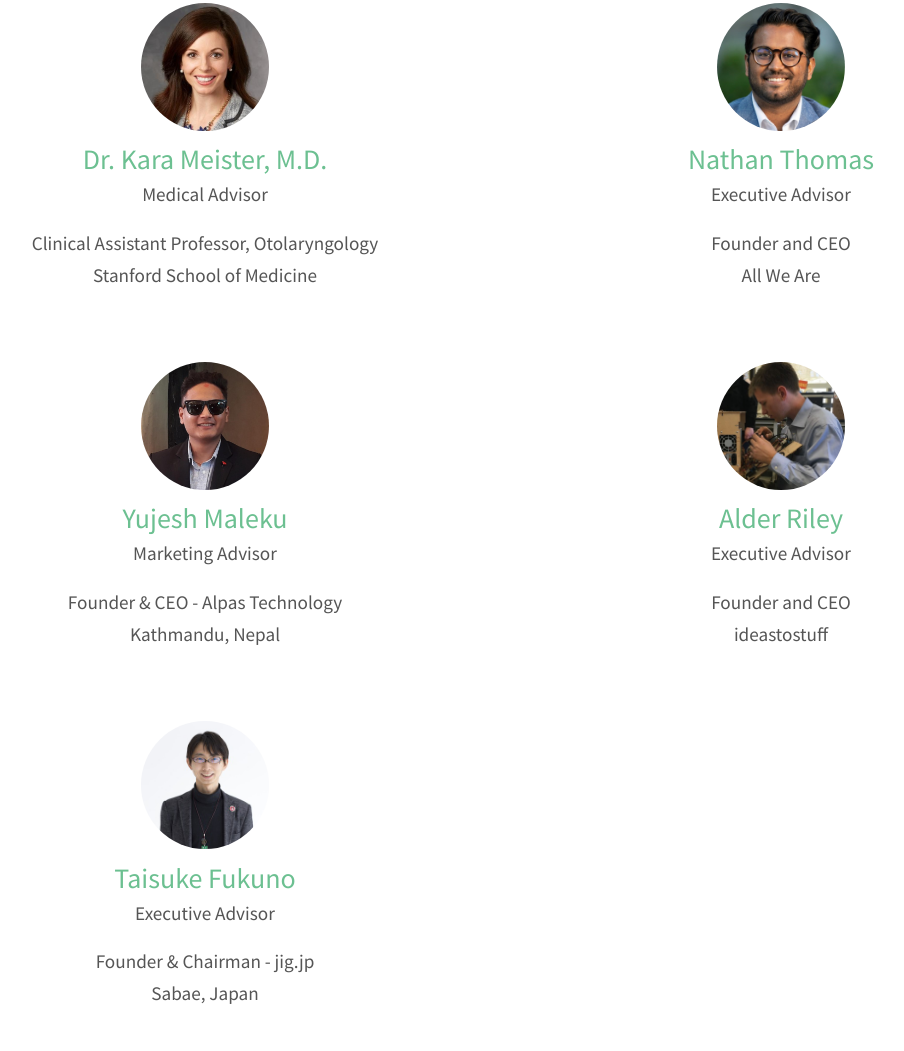
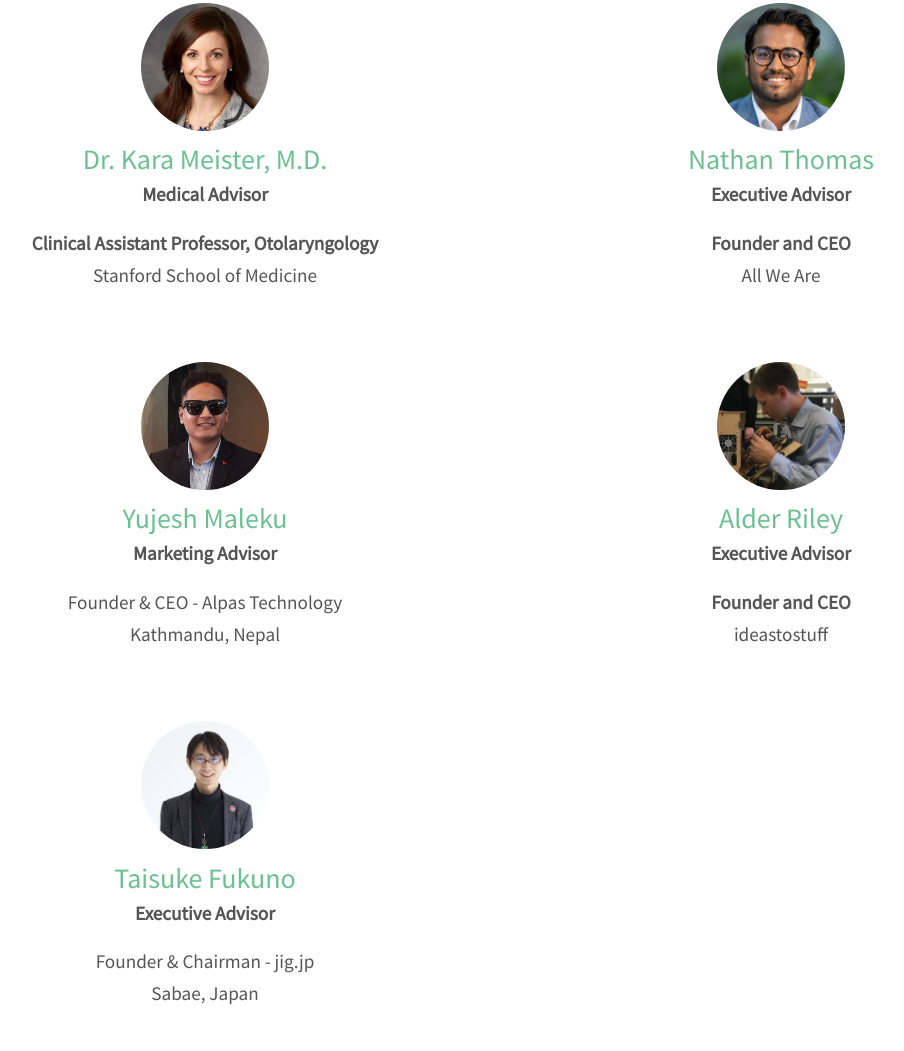
Before and after one commit to wabilasjad/virufy.github.io, a plain HTML site: page team.html in a window 1280 px wide. Shown: the part 1735-2786 px from the top of the page, without its empty margins (147-1051 px from the left). Drawn offline with Linux system fonts and the light colour scheme.

Commit message:
Bold all position titles

```diff
--- a/team.html
+++ b/team.html
@@ -77,7 +77,7 @@
 						</div>
 						<header>
 							<h3 itemprop="name" class="member-names green-highlight"><a href="https://www.linkedin.com/in/amilkhanzada" class="txt">Amil Khanzada</a></h3>
-							<h4 itemprop="jobTitle">Founder & CTO</h4>
+							<h4 itemprop="jobTitle"><strong>Founder & CTO</strong></h4>
 						</header>
 						<p>
 							<span itemprop="jobTitle">Artificial Intelligence Specialist</span><br>
@@ -93,7 +93,7 @@
 						</div>
 						<header>
 							<h3 itemprop="name" class="member-names green-highlight"><a href="https://www.linkedin.com/in/chaurasia/" class="txt">Chandan Chaurasia</a></h3>
-							<h4 itemprop="jobTitle">Chief Marketing Officer</h4>
+							<h4 itemprop="jobTitle"><strong>Chief Marketing Officer</strong></h4>
 						</header>
 						<p>
 								Advisor - Alpas Technology<br>
@@ -108,7 +108,7 @@
 					</div>
 					<header>
 						<h3 itemprop="name" class="member-names green-highlight"><a href="https://www.linkedin.com/in/nicole-perez6/" class="txt">Nikki Perez</a></h3>
-						<h4 itemprop="jobTitle">Clinical Research Lead</h4>
+						<h4 itemprop="jobTitle"><strong>Clinical Research Lead</strong></h4>
 					</header>
 					<p>
 						Clinical Operations Manager
@@ -123,7 +123,7 @@
 					</div>
 					<header>
 						<h3 itemprop="name" class="member-names green-highlight"><a href="https://www.linkedin.com/in/lisachionis/" class="txt">Lisa Chionis</a></h3>
-						<h4 itemprop="jobTitle">Medical Writing Lead</h4>
+						<h4 itemprop="jobTitle"><strong>Medical Writing Lead</strong></h4>
 					</header>
 					<p>
 						<span itemprop="hasCredential">BA Global Health (2019)</span>,
@@ -151,10 +151,10 @@
 					</div>
 					<header>
 						<h3 itemprop="name" class="member-names green-highlight"><a href="https://www.linkedin.com/in/kara-meister-200335110/" class="txt"><span itemprop="honorificPrefix">Dr.</span> Kara Meister, <span itemprop="honorificSuffix">M.D.</span></a></h3>
-						<h4 itemprop="jobTitle">Medical Advisor</h4>
+						<h4 itemprop="jobTitle"><strong>Medical Advisor</strong></h4>
 					</header>
 					<p>
-						<span itemprop="jobTitle">Clinical Assistant Professor, Otolaryngology</span><br>
+						<span itemprop="jobTitle"><strong>Clinical Assistant Professor, Otolaryngology</strong></span><br>
 						<span itemprop="worksFor">Stanford School of Medicine</span>
 					</p>
 				</article>
@@ -165,10 +165,10 @@
 					</div>
 					<header>
 						<h3 itemprop="name" class="member-names green-highlight"><a href="https://www.linkedin.com/in/namathom/" class="txt">Nathan Thomas</a></h3>
-						<h4 itemprop="jobTitle">Executive Advisor</h4>
+						<h4 itemprop="jobTitle"><strong>Executive Advisor</strong></h4>
 					</header>
 					<p>
-						<span itemprop="jobTitle">Founder and CEO	</span><br>
+						<span itemprop="jobTitle"><strong>Founder and CEO</strong></span><br>
 						<span itemprop="affiliation">All We Are</span>
 					</p>
 				</article>
@@ -179,7 +179,7 @@
 					</div>
 					<header>
 						<h3 class="member-names green-highlight"><a href="https://www.linkedin.com/in/er-yujesh-maleku-741862113/" class="txt">Yujesh Maleku</a></h3>
-						<h4>Marketing Advisor</h4>
+						<h4><strong>Marketing Advisor</strong></h4>
 					</header>
 					<p>
 						Founder & CEO - Alpas Technology
@@ -193,10 +193,10 @@
 					</div>
 					<header>
 						<h3 itemprop="name"class="member-names green-highlight"><a href="https://www.linkedin.com/in/alder-riley/" class="txt">Alder Riley</a></h3>
-						<h4 itemprop="jobTitle">Executive Advisor</h4>
+						<h4 itemprop="jobTitle"><strong>Executive Advisor</strong></h4>
 					</header>
 					<p>
-						<span itemprop="jobTitle">Founder and CEO</span><br>
+						<span itemprop="jobTitle"><strong>Founder and CEO</strong></span><br>
 						<span itemprop="affiliation">ideastostuff</span>
 					</p>
 				</article>
@@ -207,7 +207,7 @@
 					</div>
 					<header>
 						<h3 class="member-names green-highlight"><a href="https://www.linkedin.com/in/taisuke-fukuno-a3b3415" class="txt">Taisuke Fukuno</a></h3>
-						<h4>Executive Advisor</h4>
+						<h4><strong>Executive Advisor</strong></h4>
 					</header>
 					<p>
 						Founder & Chairman - jig.jp
```
